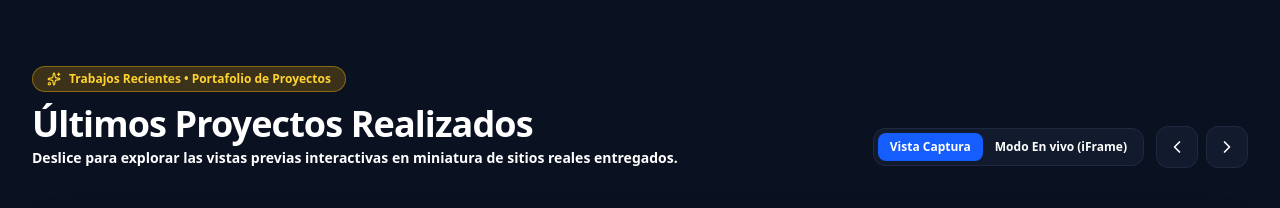
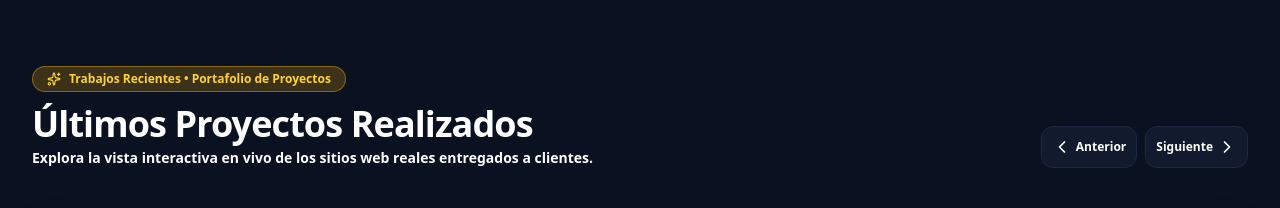
Before and after one commit to mrgab0/alonsoriosdev, a Next.js app: page / in a window 1280 px wide. Shown: the part 1660-1868 px from the top of the page. Built offline with nearby package versions, Linux system fonts and the light colour scheme.

Commit message:
fix(portfolio): remove screenshot mode, force live iframe mode, and update URL to https://bonbon-flowers.com

```diff
--- a/src/components/ProjectSlider.tsx
+++ b/src/components/ProjectSlider.tsx
@@ -39,8 +39,8 @@ export const ProjectSlider: React.FC = () => {
     {
       id: "bonbon-flowers",
       name: "Bonbon Flowers",
-      url: "https://bonbonflowers.com",
-      displayUrl: "https://bonbonflowers.com",
+      url: "https://bonbon-flowers.com",
+      displayUrl: "https://bonbon-flowers.com",
       category: "Diseño Floral de Lujo",
       description: "Experiencia web premium con catálogo de regalos gourmet y flores, optimizada para conversión de clientes y máxima legibilidad.",
       image: "/images/projects/bonbon_flowers.jpg",
@@ -49,7 +49,6 @@ export const ProjectSlider: React.FC = () => {
   ];
 
   const [currentIndex, setCurrentIndex] = useState(0);
-  const [viewMode, setViewMode] = useState<"preview" | "iframe">("preview");
   const [iframeError, setIframeError] = useState(false);
 
   const prevSlide = () => {
@@ -79,47 +78,28 @@ export const ProjectSlider: React.FC = () => {
               Últimos Proyectos Realizados
             </h2>
             <p className="text-sm text-white font-extrabold mt-1">
-              Deslice para explorar las vistas previas interactivas en miniatura de sitios reales entregados.
+              Explora la vista interactiva en vivo de los sitios web reales entregados a clientes.
             </p>
           </div>
 
-          {/* Slide Navigation Buttons & View Mode Toggle */}
-          <div className="flex items-center gap-3">
-            <div className="bg-[#121b2d] p-1 rounded-xl border border-[#1e2a42] flex items-center text-xs font-black">
-              <button
-                onClick={() => setViewMode("preview")}
-                className={`px-3 py-1.5 rounded-lg transition font-black ${
-                  viewMode === "preview" ? "bg-blue-600 text-white" : "text-white hover:text-amber-400"
-                }`}
-              >
-                Vista Captura
-              </button>
-              <button
-                onClick={() => setViewMode("iframe")}
-                className={`px-3 py-1.5 rounded-lg transition font-black ${
-                  viewMode === "iframe" ? "bg-blue-600 text-white" : "text-white hover:text-amber-400"
-                }`}
-              >
-                Modo En vivo (iFrame)
-              </button>
-            </div>
-
+          {/* Slide Navigation Buttons */}
           <div className="flex items-center gap-2">
             <button
               onClick={prevSlide}
-                className="p-2.5 bg-[#121b2d] hover:bg-[#1e2a42] border border-[#1e2a42] rounded-xl text-white transition"
+              className="p-2.5 bg-[#121b2d] hover:bg-[#1e2a42] border border-[#1e2a42] rounded-xl text-white transition flex items-center gap-1 text-xs font-black"
               title="Anterior proyecto"
             >
               <ChevronLeft className="w-5 h-5" />
+              <span className="hidden sm:inline">Anterior</span>
             </button>
             <button
               onClick={nextSlide}
-                className="p-2.5 bg-[#121b2d] hover:bg-[#1e2a42] border border-[#1e2a42] rounded-xl text-white transition"
+              className="p-2.5 bg-[#121b2d] hover:bg-[#1e2a42] border border-[#1e2a42] rounded-xl text-white transition flex items-center gap-1 text-xs font-black"
               title="Siguiente proyecto"
             >
+              <span className="hidden sm:inline">Siguiente</span>
               <ChevronRight className="w-5 h-5" />
             </button>
-            </div>
           </div>
         </div>
 
@@ -152,15 +132,8 @@ export const ProjectSlider: React.FC = () => {
             </a>
           </div>
 
-          {/* Canvas Screen */}
+          {/* Canvas Screen: Exclusive Live iFrame View */}
           <div className="relative aspect-video w-full bg-[#0a1120] overflow-hidden group">
-            {viewMode === "preview" ? (
-              <img
-                src={currentProject.image}
-                alt={currentProject.name}
-                className="w-full h-full object-cover object-top transition-transform duration-700 group-hover:scale-105"
-              />
-            ) : (
             <div className="w-full h-full relative">
               {!iframeError ? (
                 <iframe
@@ -173,35 +146,26 @@ export const ProjectSlider: React.FC = () => {
                 <div className="w-full h-full flex flex-col items-center justify-center p-6 text-center bg-[#0a1120]">
                   <Globe className="w-12 h-12 text-amber-400 mb-3" />
                   <h4 className="text-lg font-black text-white mb-1">
-                      Sitio protegido contra incrustación iFrame externa
+                    Sitio protegido contra incrustación externa
                   </h4>
-                    <p className="text-xs text-white font-bold max-w-md mb-4">
-                      Este sitio web restringe la carga dentro de marcos de terceros por seguridad. Puedes ver la captura de pantalla o visitar la web directamente.
+                  <p className="text-xs text-white font-extrabold max-w-md mb-4">
+                    Este sitio web restringe la carga dentro de marcos de terceros por seguridad. Puedes acceder directamente al sitio en vivo.
                   </p>
-                    <div className="flex gap-3">
-                      <button
-                        onClick={() => setViewMode("preview")}
-                        className="bg-[#1e2a42] text-white text-xs font-black px-4 py-2 rounded-xl"
-                      >
-                        Ver Captura HD
-                      </button>
                   <a
                     href={currentProject.url}
                     target="_blank"
                     rel="noopener noreferrer"
-                        className="bg-[#fbbf24] text-[#0a1120] text-xs font-black px-4 py-2 rounded-xl"
+                    className="bg-[#fbbf24] text-[#0a1120] text-xs font-black px-5 py-2.5 rounded-xl shadow-md flex items-center gap-2"
                   >
-                        Abrir {currentProject.name} ↗
+                    <span>Abrir {currentProject.name} en vivo ↗</span>
                   </a>
-                    </div>
                 </div>
               )}
             </div>
-            )}
 
             {/* Overlay Caption Bar */}
-            <div className="absolute bottom-0 inset-x-0 bg-gradient-to-t from-[#0a1120] via-[#0a1120]/95 to-transparent p-6 flex flex-col sm:flex-row sm:items-end justify-between gap-4">
-              <div className="space-y-1">
+            <div className="absolute bottom-0 inset-x-0 bg-gradient-to-t from-[#0a1120] via-[#0a1120]/95 to-transparent p-6 flex flex-col sm:flex-row sm:items-end justify-between gap-4 pointer-events-none">
+              <div className="space-y-1 pointer-events-auto">
                 <span className="text-xs font-black text-amber-300 bg-amber-400/20 border border-amber-400/40 px-2.5 py-0.5 rounded-full">
                   {currentProject.category}
                 </span>
@@ -209,7 +173,7 @@ export const ProjectSlider: React.FC = () => {
                 <p className="text-xs sm:text-sm text-white font-extrabold max-w-2xl">{currentProject.description}</p>
               </div>
 
-              <div className="flex flex-wrap gap-1.5">
+              <div className="flex flex-wrap gap-1.5 pointer-events-auto">
                 {currentProject.tags.map((tag, idx) => (
                   <span
                     key={idx}
```
Lines whose indentation alone changed are shown as unchanged.
